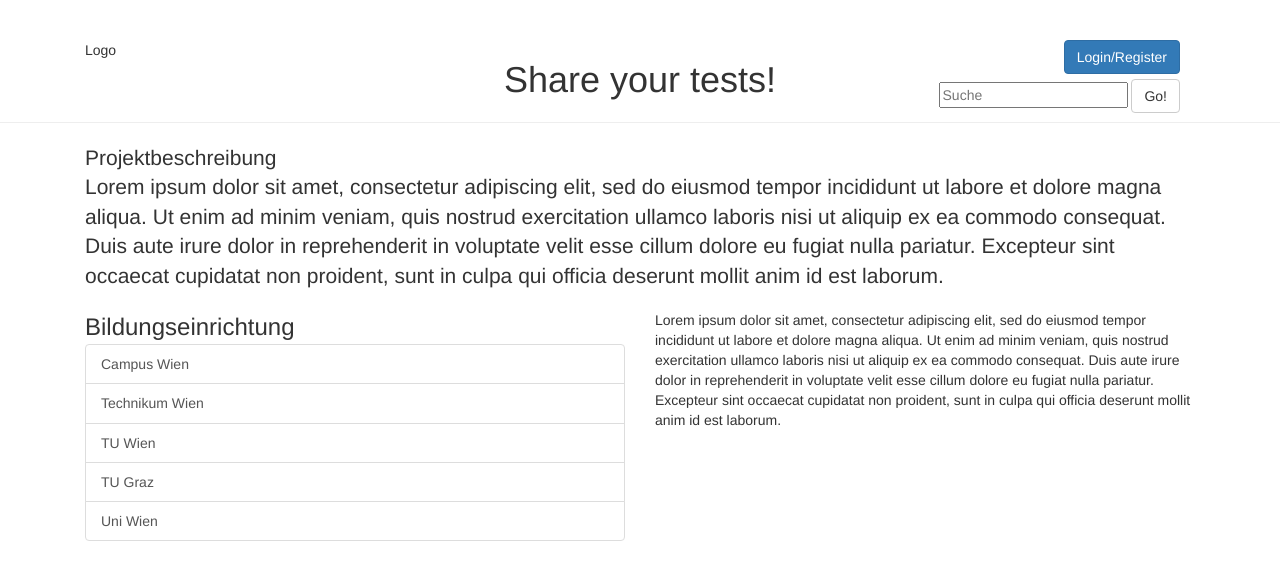
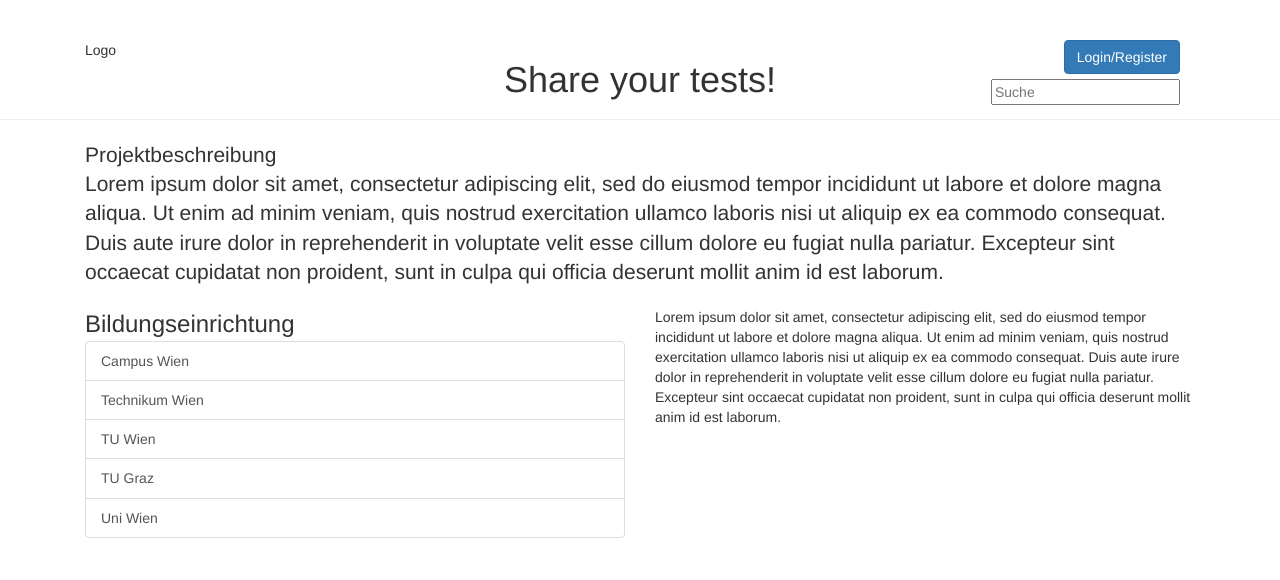
Before and after one commit to bountin/iid, a website: page index.html in a window 1280 px wide. Drawn offline with Linux system fonts and the light colour scheme.

Commit message:
hide global search button

```diff
--- a/index.html
+++ b/index.html
@@ -32,7 +32,7 @@
                     <form>
                         <span class="pull-right">
                             <input type="text" ng-model="searchString" id="searchString" placeholder="Suche" onsubmit="window.open('#/search/global?searchString=' + $('#searchString').val(), '_self')" />
-                            <button type="submit" class="btn btn-default" onclick="window.open('#/search/global?searchString=' + $('#searchString').val(), '_self')">Go!</button>
+                            <button type="submit" class="btn btn-default hidden" onclick="window.open('#/search/global?searchString=' + $('#searchString').val(), '_self')">Go!</button>
                         </span>
                     </form>
                 </div>
```
